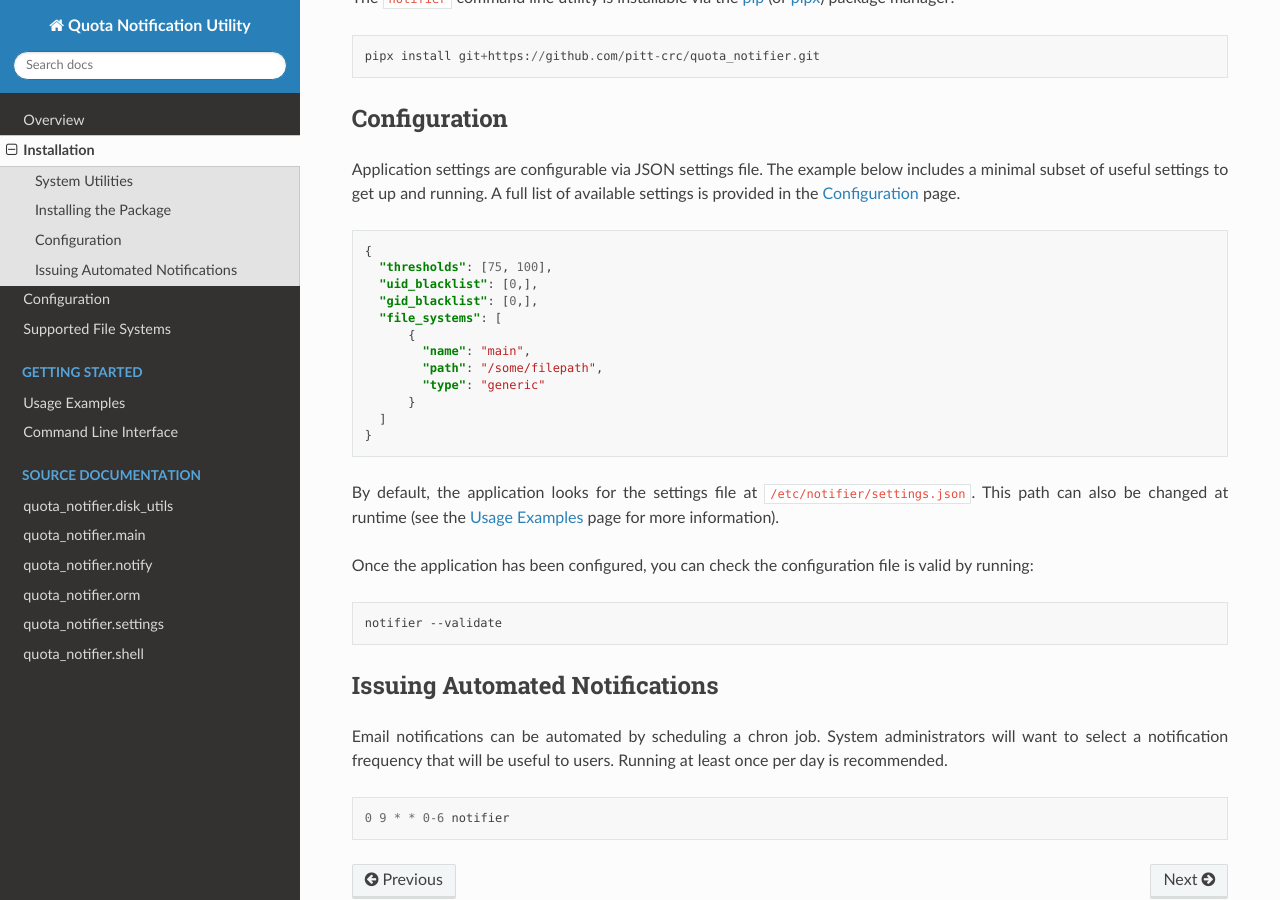
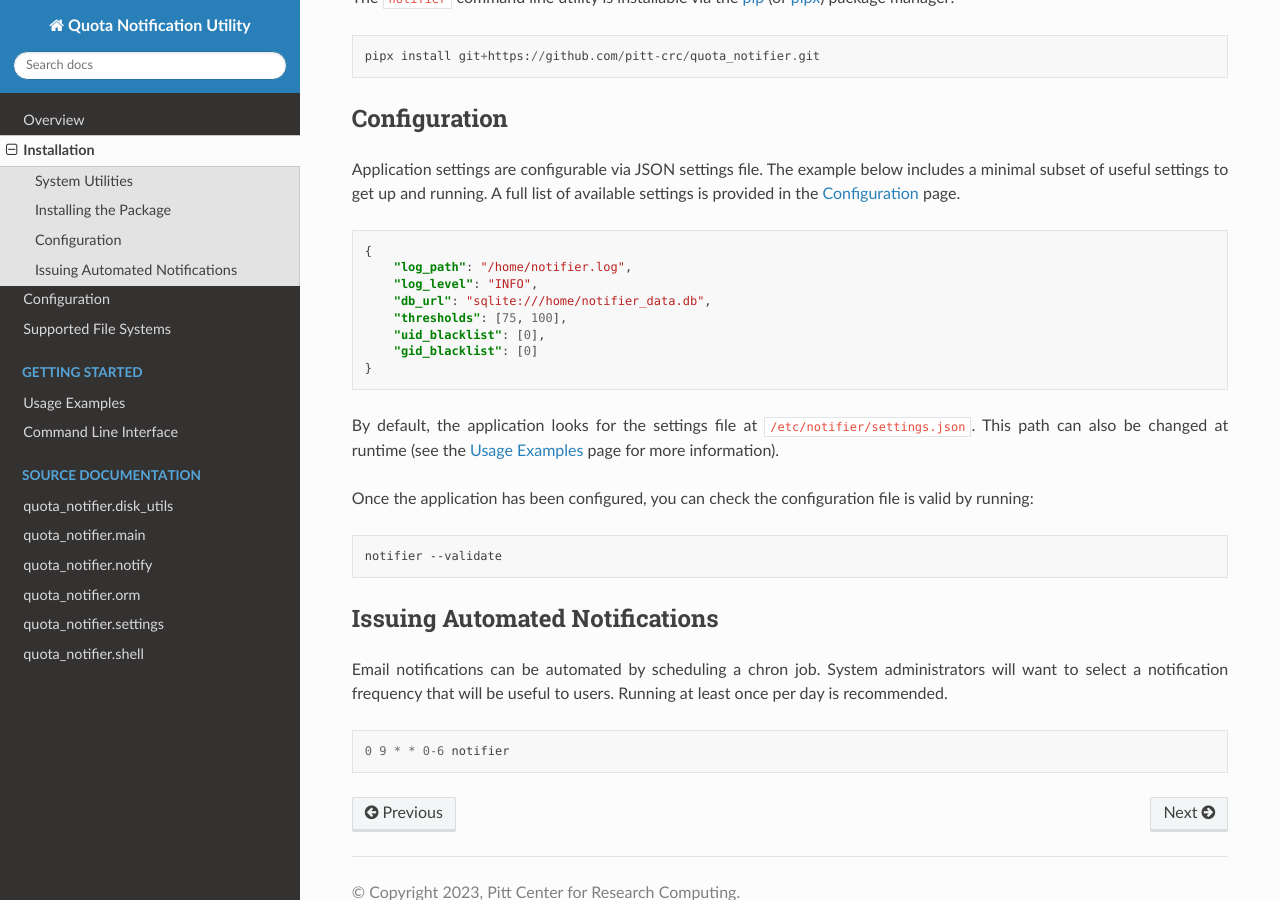
Before and after one commit to pitt-crc/quota_notifier, a Sphinx documentation site: the page built from docs/source/overview/installation.rst, in a window 1280 px wide and 900 px high, scrolled down 432 px. Built offline with Sphinx 7.4.7 and the Read the Docs theme 2.0.0, drawn with Linux system fonts in a browser that asks for light colours.

Commit message:
Adds log path to install example (#179)

```diff
--- a/docs/source/overview/installation.rst
+++ b/docs/source/overview/installation.rst
@@ -31,16 +31,12 @@ A full list of available settings is provided in the :doc:`configuration` page.
 .. code-block:: json
 
    {
-     "thresholds": [75, 100],
-     "uid_blacklist": [0,],
-     "gid_blacklist": [0,],
-     "file_systems": [
-         {
-           "name": "main",
-           "path": "/some/filepath",
-           "type": "generic"
-         }
-     ]
+       "log_path": "/home/notifier.log",
+       "log_level": "INFO",
+       "db_url": "sqlite:///home/notifier_data.db",
+       "thresholds": [75, 100],
+       "uid_blacklist": [0],
+       "gid_blacklist": [0]
    }
 
 By default, the application looks for the settings file at ``/etc/notifier/settings.json``.
```
